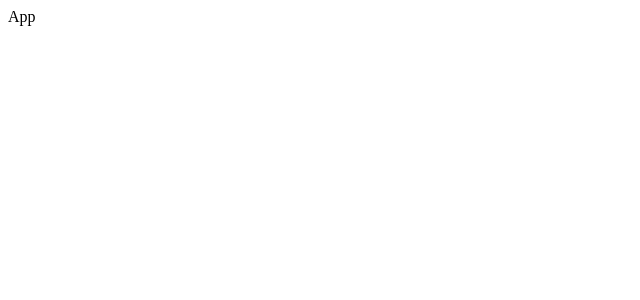
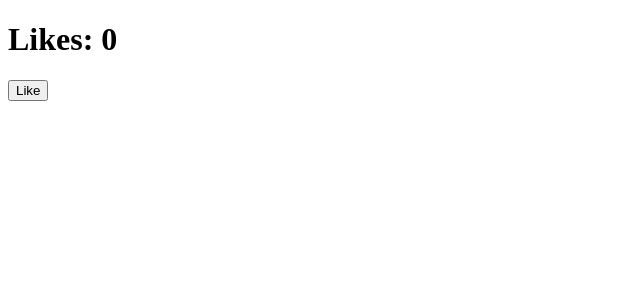
Before and after one commit to Aakankshapatil123/js-fsdcweeb4142, a React (Vite) app: page / in a window 1280 px wide. Shown: the top 300 px of the page, without its empty margins (0-640 px from the left). Built offline with nearby package versions, Linux system fonts and the light colour scheme.

Commit message:
ordinary variable --likes example

```diff
--- a/src/App.jsx
+++ b/src/App.jsx
@@ -1,7 +1,16 @@
 
 const App = () => {
+  let Likes = 0;
+
+  const handleLike = () => {
+    like = like + 1; // like++
+  }
+
   return(
-    <div>App</div>
+    <>
+    <h1>Likes: {Likes}</h1>
+    <button onClick={handleLike}>Like</button>
+    </>
   )
 }
 
```
